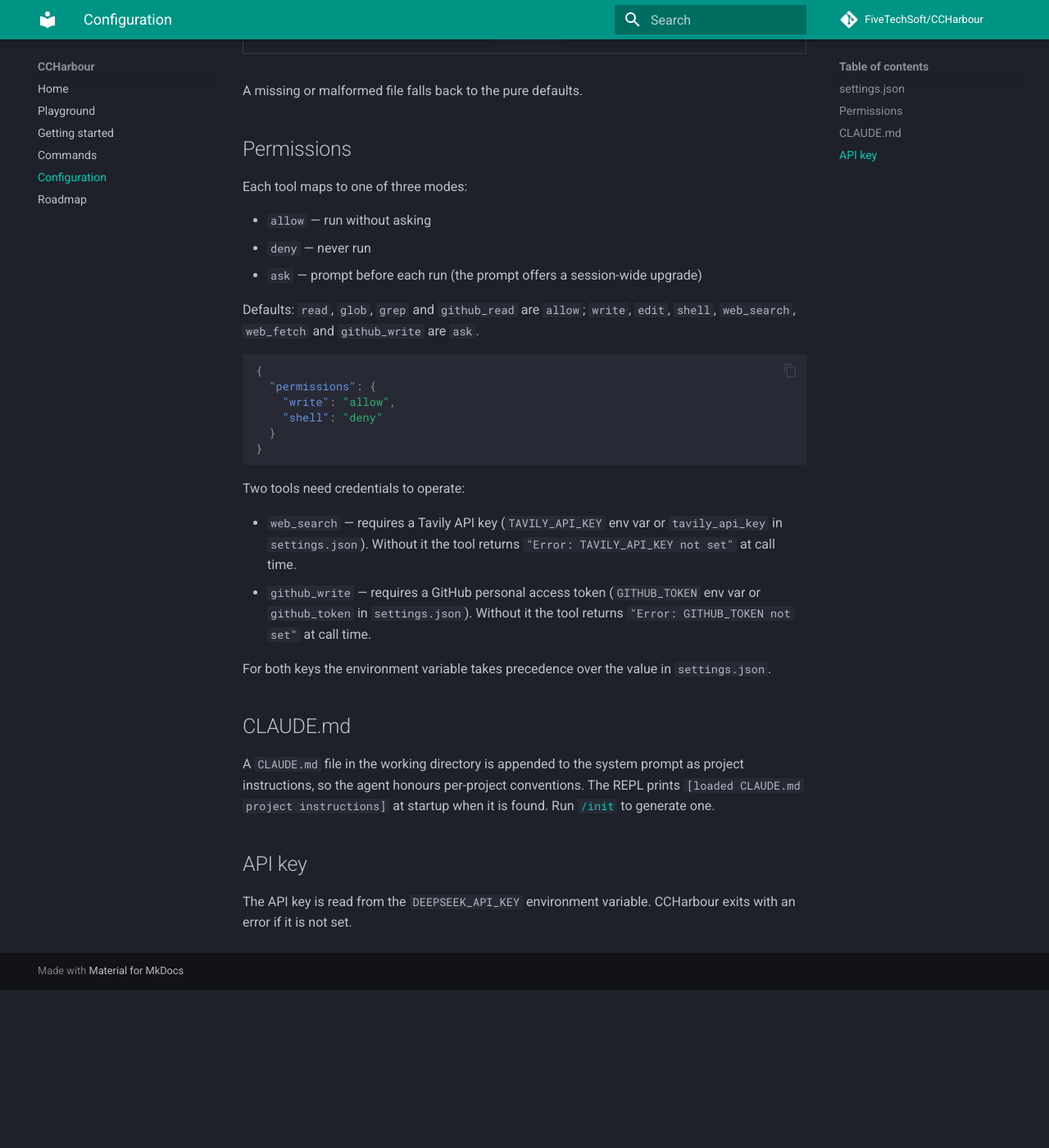
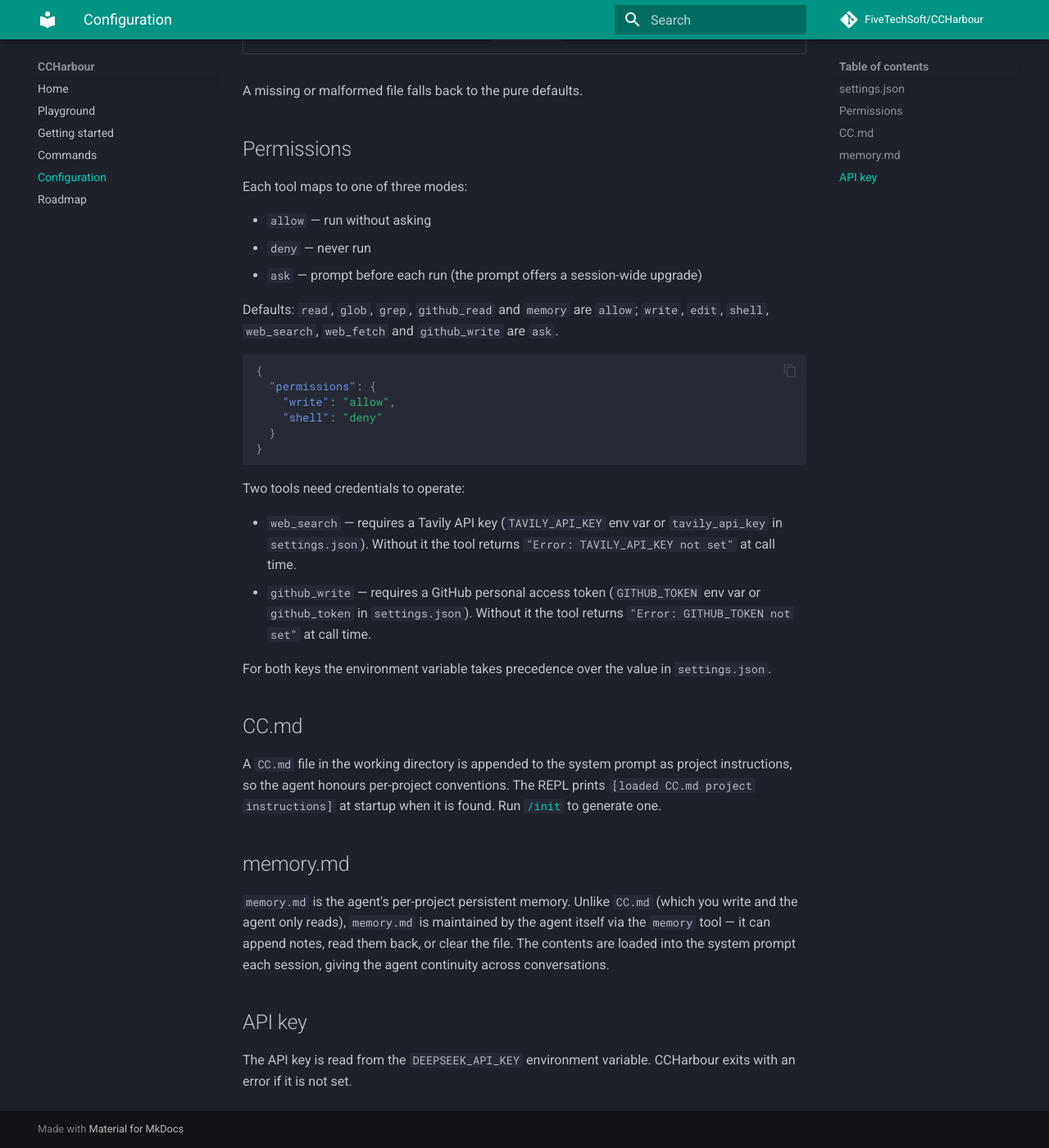
Before and after one commit to FiveTechSoft/CCHarbour, an MkDocs documentation site: the page built from pages/configuration.md, in a window 1280 px wide and 1400 px high, scrolled down 678 px. Shown: the whole window at 82% size. Built offline with MkDocs 1.6.1 and Material for MkDocs 9.7.7, drawn with Linux system fonts in a browser that asks for light colours; comment, search, counter and statistics services are not loaded; before the commit the page ends 1885 px from its top, so only the background shows below that.

Commit message:
docs: rename CLAUDE.md to CC.md and document the memory tool
Update all prose references to CCHarbour's project-context file from
CLAUDE.md to CC.md across pages/ and README.md. Document the new memory
tool (append/read/clear, defaults allow) and the memory.md per-project
persistent memory file in configuration.md and commands.md, contrasting
it with the read-only CC.md.

Co-Authored-By: Claude Opus 4.7 (1M context) <noreply@anthropic.com>

````diff
--- a/pages/configuration.md
+++ b/pages/configuration.md
@@ -26,8 +26,9 @@ Each tool maps to one of three modes:
 - `deny` — never run
 - `ask` — prompt before each run (the prompt offers a session-wide upgrade)
 
-Defaults: `read`, `glob`, `grep` and `github_read` are `allow`; `write`,
-`edit`, `shell`, `web_search`, `web_fetch` and `github_write` are `ask`.
+Defaults: `read`, `glob`, `grep`, `github_read` and `memory` are `allow`;
+`write`, `edit`, `shell`, `web_search`, `web_fetch` and `github_write` are
+`ask`.
 
 ```json
 {
@@ -50,12 +51,20 @@ Two tools need credentials to operate:
 For both keys the environment variable takes precedence over the value in
 `settings.json`.
 
-## CLAUDE.md
+## CC.md
 
-A `CLAUDE.md` file in the working directory is appended to the system prompt as
+A `CC.md` file in the working directory is appended to the system prompt as
 project instructions, so the agent honours per-project conventions. The REPL
-prints `[loaded CLAUDE.md project instructions]` at startup when it is found.
+prints `[loaded CC.md project instructions]` at startup when it is found.
 Run [`/init`](commands.md) to generate one.
+
+## memory.md
+
+`memory.md` is the agent's per-project persistent memory. Unlike `CC.md`
+(which you write and the agent only reads), `memory.md` is maintained by the
+agent itself via the `memory` tool — it can append notes, read them back, or
+clear the file. The contents are loaded into the system prompt each session,
+giving the agent continuity across conversations.
 
 ## API key
 
--- a/pages/roadmap.md
+++ b/pages/roadmap.md
@@ -8,7 +8,7 @@
 - Agent loop with tool calls and an iteration cap
 - Tools: read, write, edit, glob, grep, shell
 - Permission gate — `allow` / `deny` / `ask`, with session upgrade
-- `settings.json` loading and `CLAUDE.md` project-instruction loading
+- `settings.json` loading and `CC.md` project-instruction loading
 - Diff rendering on edit / write
 - UTF-8 console, auto-detected ANSI colour, Claude Code-style banner,
   framed prompt and tool-call rendering
@@ -33,4 +33,4 @@
 | **v0.2** | REPL experience  | Line editor, input history, `Ctrl+C` cancel, multiline |
 | **v0.3** | Persistence      | Save and resume conversations, `/cost` summary        |
 | **v0.4** | Tools & commands | Task-list tool, web fetch, `/tools`, custom commands  |
-| **v0.5** | Providers        | Pluggable backends, `CLAUDE.md` directory discovery   |
+| **v0.5** | Providers        | Pluggable backends, `CC.md` directory discovery       |
````
Also changed, not shown: README.md (+6 -6 lines), pages/commands.md (+13 -2 lines), pages/index.md (+1 -1 lines).
